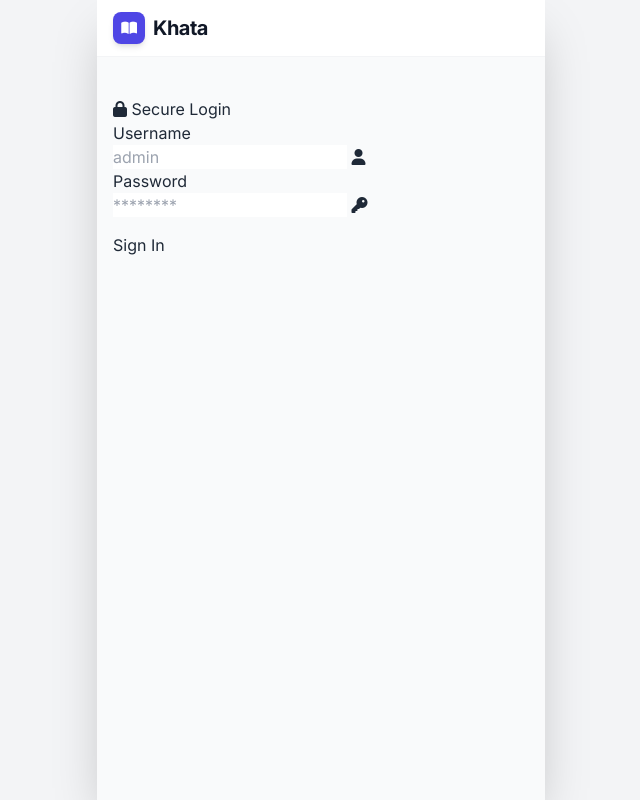
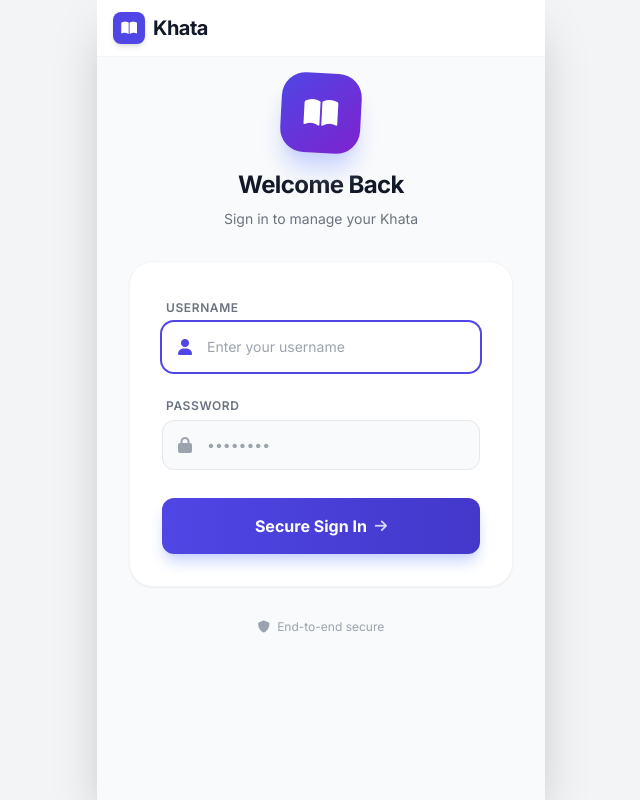
Before and after one commit to DanyalHabib007/edison, a FastAPI app: page /login in a window 1280 px wide. Shown: the whole page, without its empty margins (319-959 px from the left). Run offline with FastAPI, Linux system fonts and the light colour scheme; some libraries are stand-ins or nearby versions.

Commit message:
Update login.html

```diff
--- a/templates/login.html
+++ b/templates/login.html
@@ -1,45 +1,61 @@
 {% extends "base.html" %}
 
 {% block content %}
-<div class="columns is-centered">
-    <div class="column is-half">
-        <div class="box mt-6">
-            <h1 class="title has-text-centered">
-                <i class="fas fa-lock"></i> Secure Login
-            </h1>
+<div class="flex flex-col justify-center min-h-[70vh] px-4">
+
+    <div class="text-center mb-8">
+        <div class="inline-flex items-center justify-center w-20 h-20 rounded-3xl bg-gradient-to-br from-indigo-600 to-purple-700 text-white shadow-xl shadow-indigo-200 mb-4 transform rotate-3 hover:rotate-6 transition-transform duration-300">
+            <i class="fas fa-book-open text-3xl"></i>
+        </div>
+        <h1 class="text-2xl font-bold text-gray-900 tracking-tight">Welcome Back</h1>
+        <p class="text-sm text-gray-500 mt-2">Sign in to manage your Khata</p>
+    </div>
+
+    <div class="bg-white rounded-3xl shadow-sm border border-gray-100 p-6 sm:p-8">
 
         {% if error %}
-            <div class="notification is-danger is-light">
-                {{ error }}
+        <div class="mb-6 bg-red-50 border border-red-100 text-red-500 px-4 py-3 rounded-xl text-sm flex items-center gap-3 animate-pulse">
+            <i class="fas fa-exclamation-circle text-lg"></i>
+            <span>{{ error }}</span>
         </div>
         {% endif %}
 
-            <form action="/login" method="post">
-                <div class="field">
-                    <label class="label">Username</label>
-                    <div class="control has-icons-left">
-                        <input class="input" type="text" name="username" placeholder="admin" required>
-                        <span class="icon is-small is-left">
-                            <i class="fas fa-user"></i>
-                        </span>
+        <form action="/login" method="post" class="space-y-5">
+
+            <div class="space-y-1">
+                <label class="text-xs font-semibold text-gray-500 uppercase tracking-wider ml-1">Username</label>
+                <div class="relative group">
+                    <div class="absolute inset-y-0 left-0 pl-4 flex items-center pointer-events-none">
+                        <i class="fas fa-user text-gray-400 group-focus-within:text-primary transition-colors"></i>
+                    </div>
+                    <input class="w-full pl-11 pr-4 py-3.5 bg-gray-50 border border-gray-200 text-gray-900 text-sm rounded-xl focus:ring-2 focus:ring-primary focus:border-transparent focus:bg-white transition-all outline-none placeholder-gray-400"
+                           type="text" name="username" placeholder="Enter your username" required autofocus>
                 </div>
             </div>
 
-                <div class="field">
-                    <label class="label">Password</label>
-                    <div class="control has-icons-left">
-                        <input class="input" type="password" name="password" placeholder="********" required>
-                        <span class="icon is-small is-left">
-                            <i class="fas fa-key"></i>
-                        </span>
+            <div class="space-y-1">
+                <label class="text-xs font-semibold text-gray-500 uppercase tracking-wider ml-1">Password</label>
+                <div class="relative group">
+                    <div class="absolute inset-y-0 left-0 pl-4 flex items-center pointer-events-none">
+                        <i class="fas fa-lock text-gray-400 group-focus-within:text-primary transition-colors"></i>
+                    </div>
+                    <input class="w-full pl-11 pr-4 py-3.5 bg-gray-50 border border-gray-200 text-gray-900 text-sm rounded-xl focus:ring-2 focus:ring-primary focus:border-transparent focus:bg-white transition-all outline-none placeholder-gray-400"
+                           type="password" name="password" placeholder="••••••••" required>
                 </div>
             </div>
 
-                <button class="button is-primary is-fullwidth mt-4" type="submit">
-                    Sign In
+            <div class="pt-2">
+                <button class="w-full bg-gradient-to-r from-indigo-600 to-indigo-700 text-white font-bold py-4 rounded-xl shadow-lg shadow-indigo-200 hover:shadow-xl hover:scale-[1.02] active:scale-[0.98] transition-all duration-200 flex items-center justify-center gap-2" type="submit">
+                    <span>Secure Sign In</span>
+                    <i class="fas fa-arrow-right text-sm opacity-80"></i>
                 </button>
+            </div>
         </form>
     </div>
-    </div>
+
+    <p class="text-center text-xs text-gray-400 mt-8">
+        <i class="fas fa-shield-alt mr-1"></i> End-to-end secure
+    </p>
+
 </div>
 {% endblock %}
```
Lines whose indentation alone changed are shown as unchanged.
